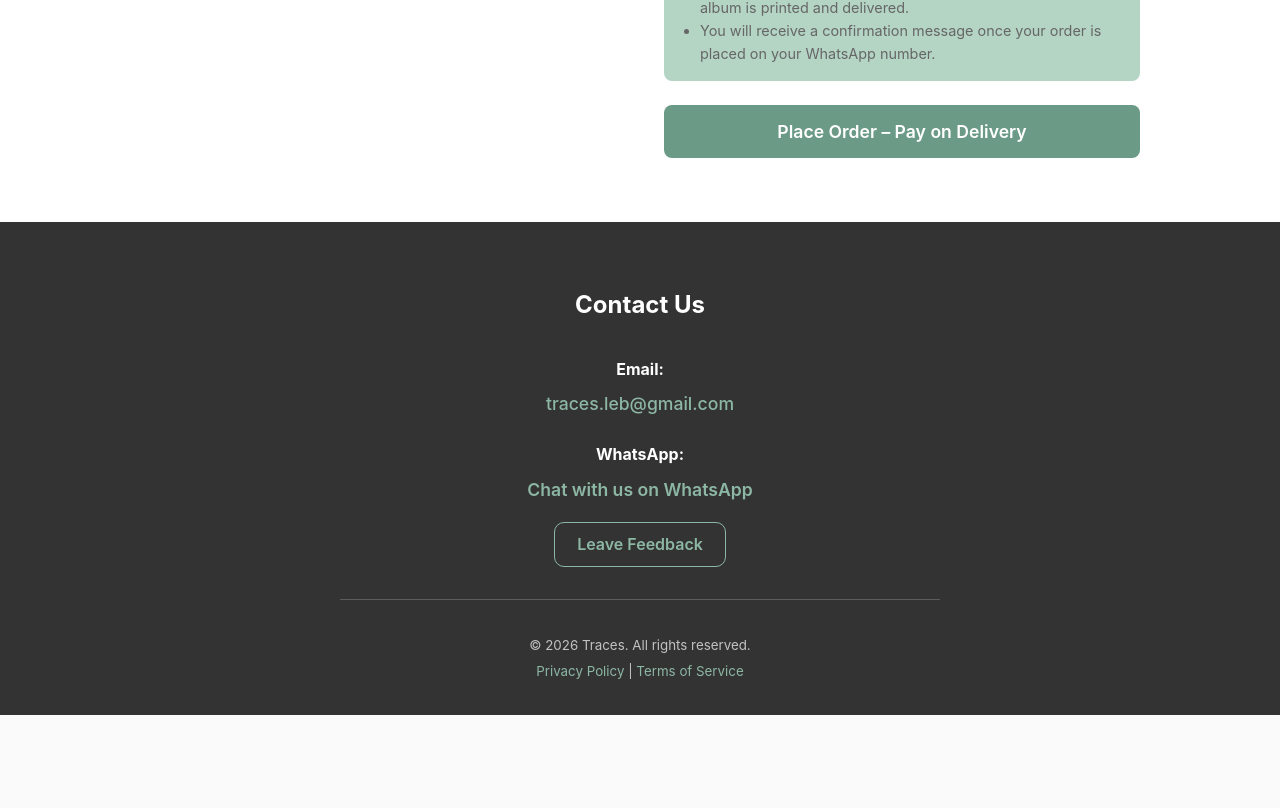
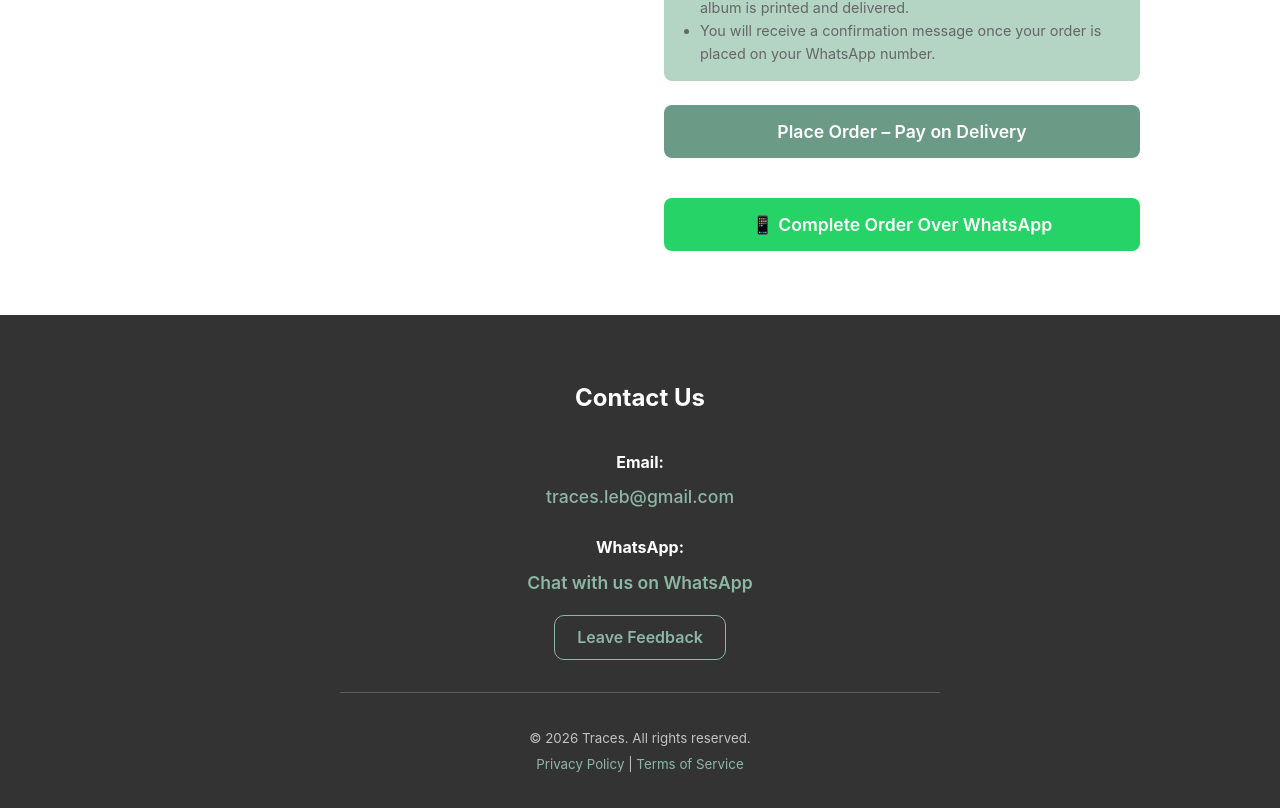
Before and after one commit to zahiallam-design/traces-landing-page, a React (Vite) app: page / in a window 1280 px wide. Shown: the part 3245-4053 px from the top of the page. Before the commit the page ends 3960 px from the top, so only its background shows below. Built offline with nearby package versions, Linux system fonts and the light colour scheme; the HTML template or start-up script is replaced by a standard one.

Commit message:
Update build fix

```diff
--- a/src/components/OrderForm.jsx
+++ b/src/components/OrderForm.jsx
@@ -101,6 +101,59 @@ function OrderForm({
     };
 
     onSubmit(orderData);
+  };
+
+  const handleWhatsAppOrder = () => {
+    const whatsappNumber = import.meta.env.VITE_WHATSAPP_NUMBER || '71532156';
+    const cleanNumber = whatsappNumber.replace(/[\s\-+()]/g, '');
+    // Add country code if missing (Lebanon: 961)
+    const fullNumber = cleanNumber.startsWith('961') ? cleanNumber : `961${cleanNumber}`;
+
+    // Format WhatsApp message with template
+    let message = '*Order*\n';
+
+    // Add album details
+    albums.forEach((album, index) => {
+      message += `\nAlbum #${index + 1}:\n`;
+      message += `- Size (52 or 100 photos): ${album.selectedAlbum?.size || '___'}\n`;
+      message += `- Color (Grey or Green): ${album.selectedColor ? album.selectedColor.charAt(0).toUpperCase() + album.selectedColor.slice(1) : '___'}\n`;
+      message += `- Cover: `;
+
+      if (album.cover?.type === 'image') {
+        message += `Image\n`;
+        message += `    - If image please send it to us, it will be cropped to a square to fit the cover format\n`;
+      } else if (album.cover?.type === 'text') {
+        message += `Text\n`;
+        message += `    - Text: ${album.cover.title || '___'}\n`;
+        message += `    - Text color (grey or red): ${album.cover.color ? album.cover.color.charAt(0).toUpperCase() + album.cover.color.slice(1) : '___'}\n`;
+      } else {
+        message += `(text or image): ___\n`;
+        message += `    - If image please send it to us, it will be cropped to a square to fit the cover format\n`;
+        message += `    - If text please write it down:\n`;
+        message += `        - Text: ___\n`;
+        message += `        - Text color (grey or red): ___\n`;
+      }
+    });
+
+    message += `\n*Delivery info*\n`;
+    message += `Full name: ${formData.fullName || '___'}\n`;
+    message += `Town city: ${formData.deliveryTown || '___'}\n`;
+    message += `Street address: ${formData.deliveryAddress || '___'}\n`;
+    message += `Any notes for delivery (optional): ${deliveryNotes || '___'}\n`;
+    message += `Any notes for us (optional): ${notesForUs || '___'}\n`;
+    message += `Email address (optional): ${formData.email || '___'}\n`;
+    message += `Phone number: ${formData.mobileNumber || '___'}\n`;
+
+    message += `\n*Notes from us*\n`;
+    message += `Make sure to send the photos in HD to maintain quality.\n`;
+    message += `We will fill your order once all the details are received and send you a confirmation message.`;
+
+    // Encode message for URL
+    const encodedMessage = encodeURIComponent(message);
+    const whatsappLink = `https://api.whatsapp.com/send?phone=${fullNumber}&text=${encodedMessage}`;
+
+    // Open WhatsApp
+    window.open(whatsappLink, '_blank');
   };
 
   return (
@@ -297,6 +350,20 @@ function OrderForm({
             >
               {isSubmitting ? 'Submitting Order...' : 'Place Order – Pay on Delivery'}
             </button>
+            <button
+              type="button"
+              onClick={handleWhatsAppOrder}
+              className="btn btn-secondary btn-large"
+              style={{ marginTop: '1rem', backgroundColor: '#25D366', color: 'white', border: 'none' }}
+              onMouseEnter={(e) => {
+                e.target.style.backgroundColor = '#20BA5A';
+              }}
+              onMouseLeave={(e) => {
+                e.target.style.backgroundColor = '#25D366';
+              }}
+            >
+              📱 Complete Order Over WhatsApp
+            </button>
             {isUploadInProgress && (
               <div style={{ marginTop: '0.5rem', textAlign: 'center' }}>
                 <p style={{ fontSize: '0.9rem', color: 'var(--text-light)', fontStyle: 'italic', marginBottom: '0.5rem' }}>
```
